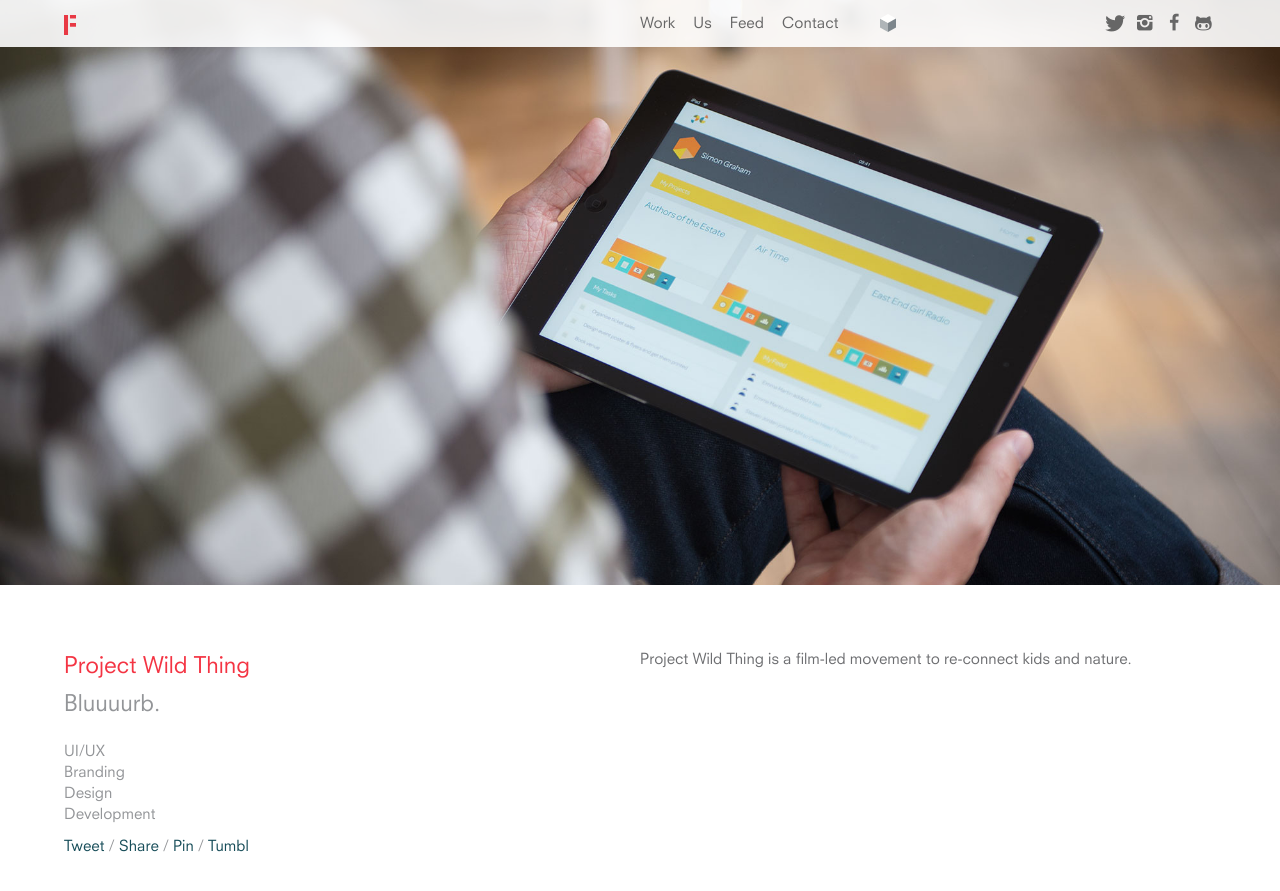
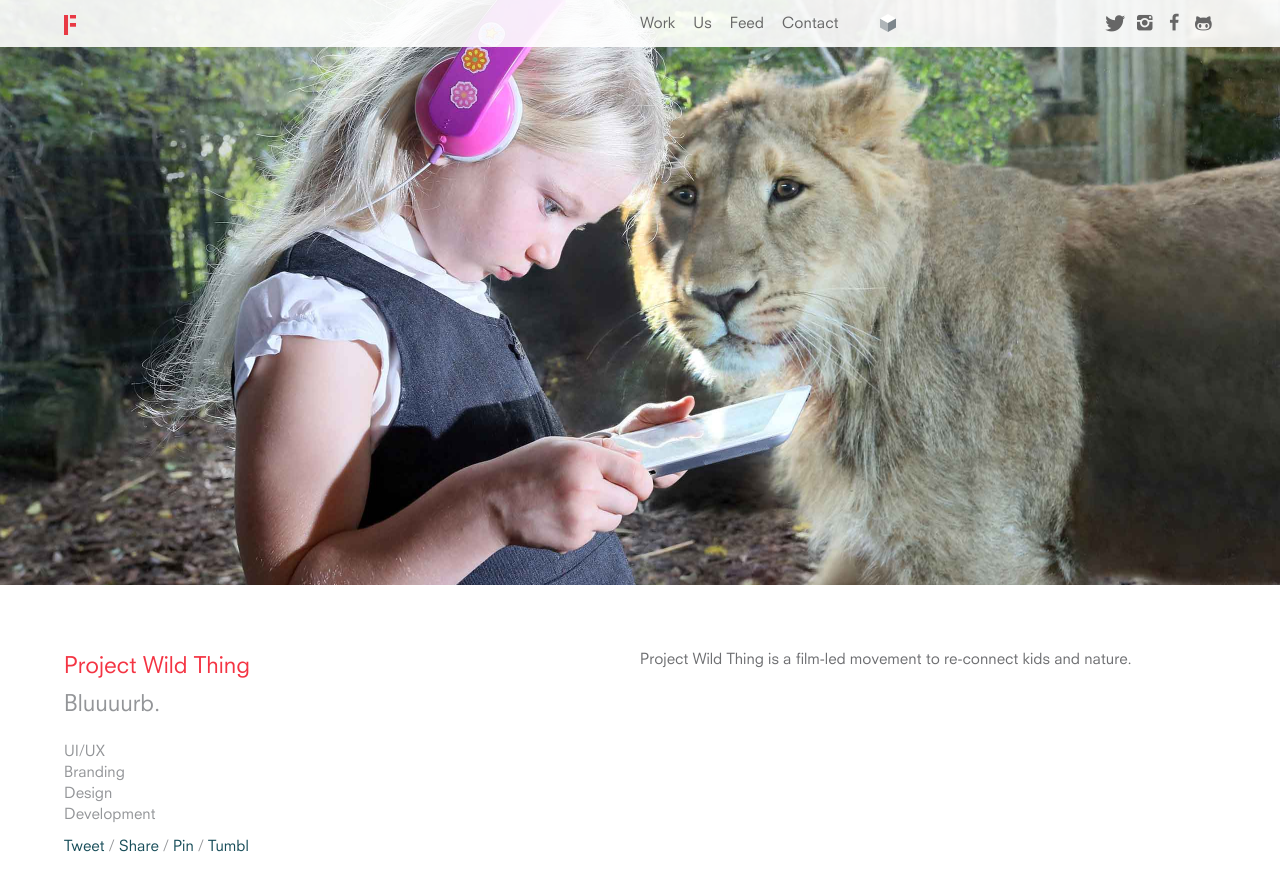
Before and after one commit to EMT/fieldwork-v2, a Jekyll site: the page built from _work/project-wild-thing.html, in a window 1280 px wide and 900 px high. Shown: the top 891 px of the window. Built offline with Jekyll 4.4.1, drawn with Linux system fonts in a browser that asks for light colours; nearby versions of some CDN libraries.

Commit message:
Project tweaks.

```diff
--- a/_work/plando.html
+++ b/_work/plando.html
@@ -37,7 +37,7 @@
 
 		<img src="{{ site.baseurl }}/images/plando/pd-ipadprojectdash.svg" alt="" />
 
-		<p class="caption-r arrow-down right">Discovery Workshops</p>
+		<!-- <p class="caption-r arrow-down right">Discovery Workshops</p> -->
 
 		<div class="project-grid-col-2">
 			<div><img src="{{ site.baseurl }}/images/plando/pd-workshop2.jpg" alt="" /></div>
@@ -48,7 +48,7 @@
 			<div><img src="{{ site.baseurl }}/images/plando/pd-workshop1.jpg" alt="" /></div>
 		</div>
 
-		<p class="caption-r arrow-down right">UX/UI Design &amp; Development</p>
+		<!-- <p class="caption-r arrow-down right">UX/UI Design &amp; Development</p> -->
 
 		<img src="{{ site.baseurl }}/images/plando/pd-iphonetasklist.svg" alt="" />
 		<img src="{{ site.baseurl }}/images/plando/pd-userdash.jpg" alt="" />
@@ -57,7 +57,7 @@
 		<!-- <img src="{{ site.baseurl }}/images/plando/pd-cinemadisplaydash.svg" alt="" /> -->
 		<img src="{{ site.baseurl }}/images/plando/pd-browserhomepage.jpg" alt="" />
 
-		<p class="caption-r arrow-down right">Branding &amp; Iconography</p>
+		<!--  <p class="caption-r arrow-down right">Branding &amp; Iconography</p> -->
 
 		<div class="project-grid-col-2">
 			<div><img src="{{ site.baseurl }}/images/plando/pd-marque.svg" alt="" /></div>
--- a/_work/project-wild-thing.html
+++ b/_work/project-wild-thing.html
@@ -7,7 +7,7 @@
 - Design
 - Development
 layout: project
-header_img: /images/plando/pd-andyipad.jpg
+header_img: /images/project-wild-thing/pwt-topimage.jpg
 related:
 - "Plan.Do": /work/plando
 - "Up": /work/up
@@ -32,7 +32,15 @@
 
 	<div class="project-grid">
 
-		<img src="{{ site.baseurl }}/images/project-wild-thing/pwt-1.jpg" alt="" />
+		<img src="{{ site.baseurl }}/images/project-wild-thing/pwt-logo.png" alt="" />
+		<div class="project-grid-col-2">
+			<div><img src="{{ site.baseurl }}/images/project-wild-thing/.jpg" alt="" /></div>
+			<div><img src="{{ site.baseurl }}/images/project-wild-thing/.jpg" alt="" /></div>
+		</div>
+		<div class="project-grid-col-2">
+			<div><img src="{{ site.baseurl }}/images/project-wild-thing/.jpg" alt="" /></div>
+			<div><img src="{{ site.baseurl }}/images/project-wild-thing/.jpg" alt="" /></div>
+		</div>
 
 	</div>
 
```
Also changed, not shown: images/project-wild-thing/pwt-logo.png (added), images/project-wild-thing/pwt-topimage.jpg (added).
